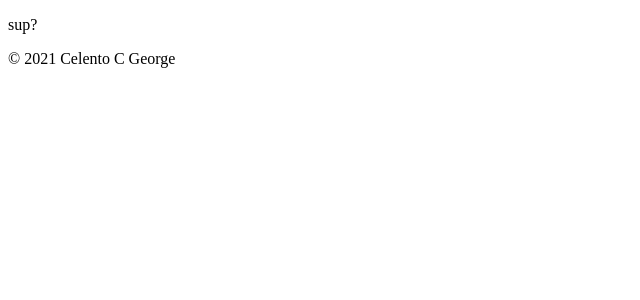
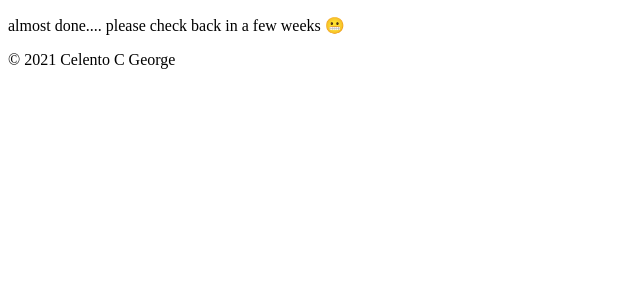
Before and after one commit to celento/celento.me-, a Next.js app: page / in a window 1280 px wide. Shown: the top 300 px of the page, without its empty margins (0-640 px from the left). Built offline with nearby package versions, Linux system fonts and the light colour scheme.

Commit message:
Update index.js

```diff
--- a/pages/index.js
+++ b/pages/index.js
@@ -15,7 +15,7 @@ export default function Home() {
 
         <p className="mt-3 text-2xl">
 
-         <p className="my-1">sup?</p>
+         <p className="my-1">almost done.... please check back in a few weeks 😬</p>
 
         </p>
 
```
